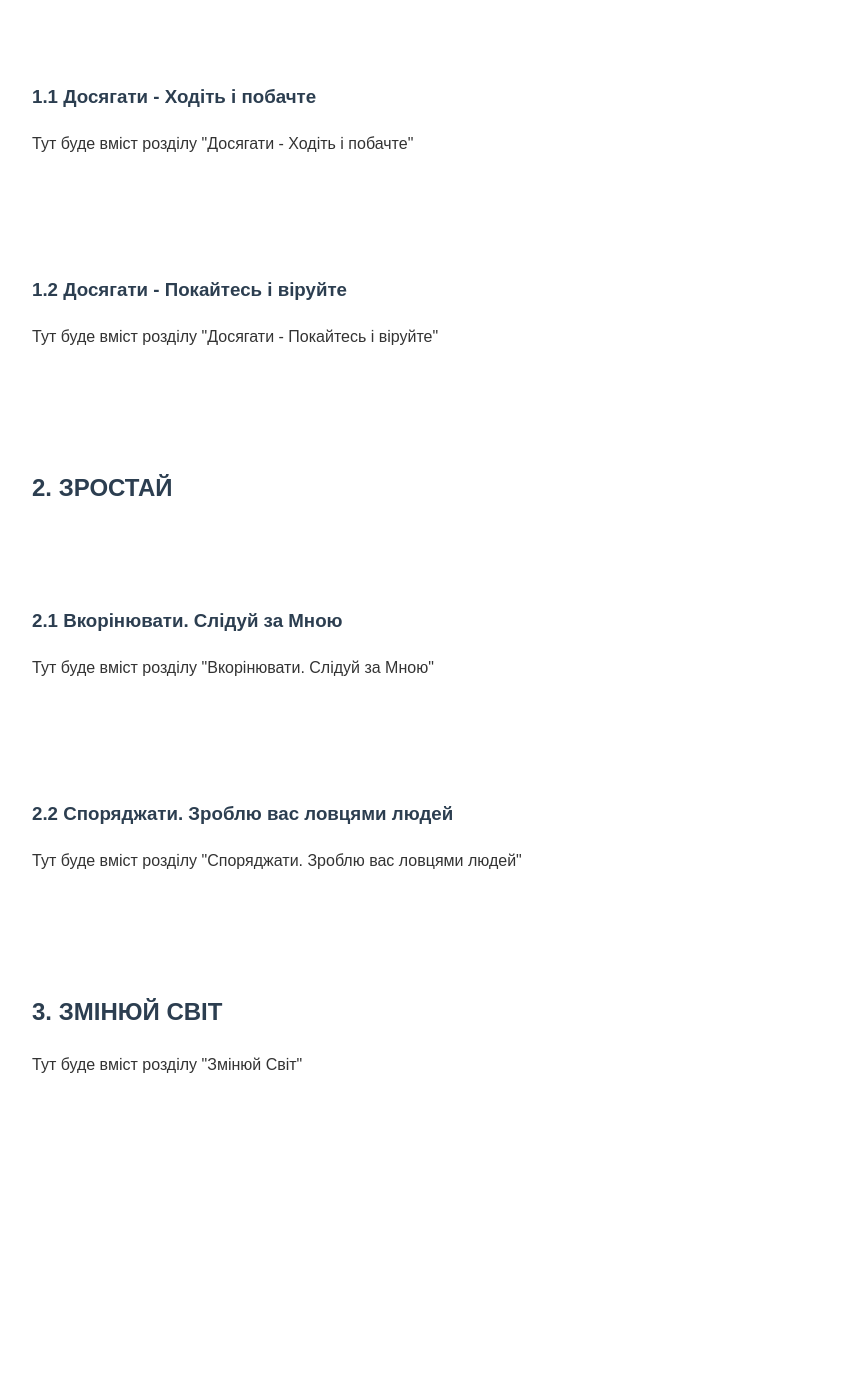
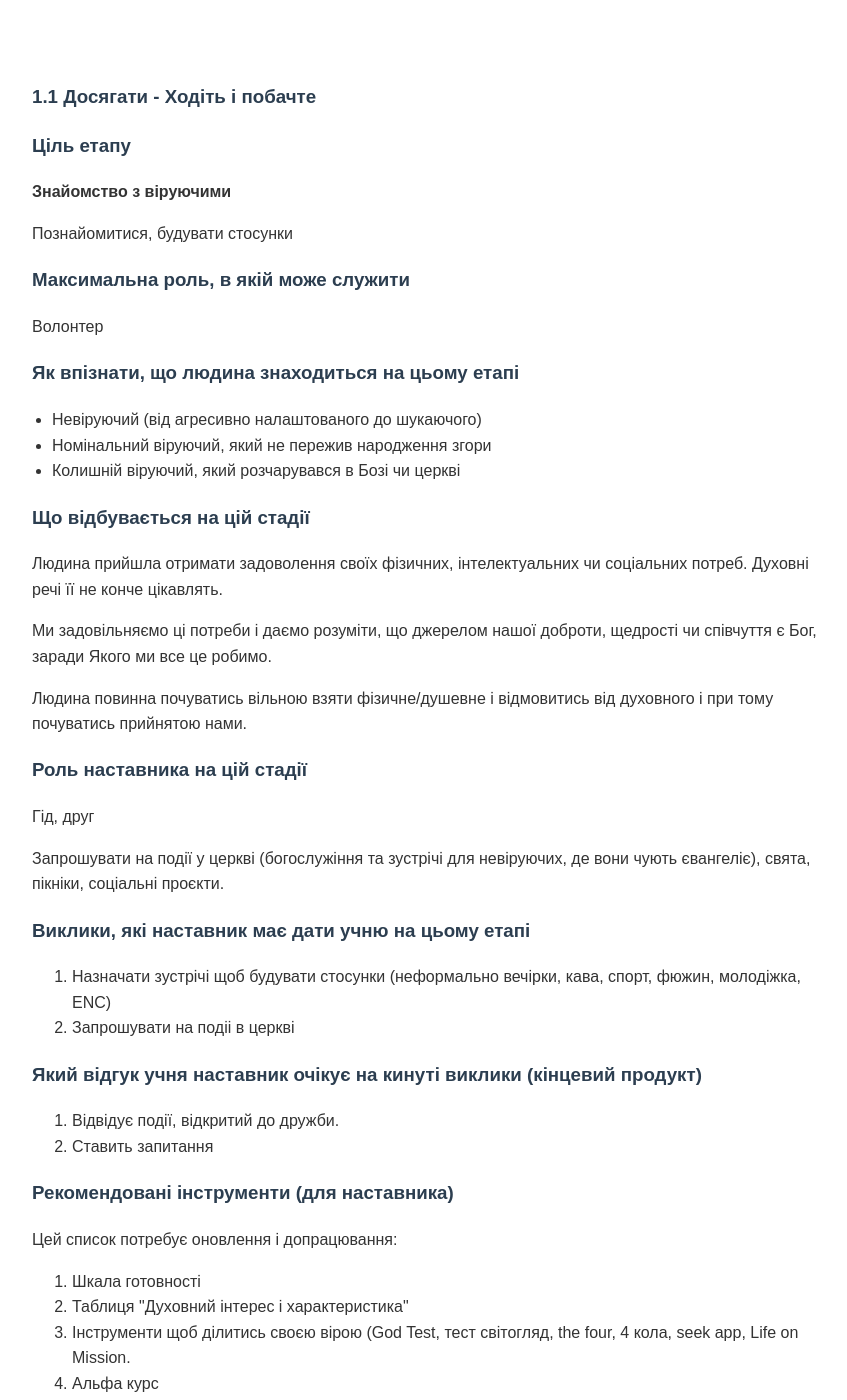
Before and after one commit to lviv-igor/etapy, a plain HTML site: page index.html in a window 1280 px wide. Shown: the part 356-1756 px from the top of the page, without its empty margins (208-1055 px from the left). Before the commit the page ends 1493 px from the top, so only its background shows below. Drawn offline with Linux system fonts and the light colour scheme.

Commit message:
Update index.html

```diff
--- a/index.html
+++ b/index.html
@@ -113,7 +113,49 @@
 
             <div id="dosyagaty-hodit" class="section">
                 <h3>1.1 Досягати - Ходіть і побачте</h3>
-                <p>Тут буде вміст розділу "Досягати - Ходіть і побачте"</p>
+                <h3>Ціль етапу</h3>
+    <p><strong>Знайомство з віруючими</strong></p>
+    <p>Познайомитися, будувати стосунки</p>
+
+    <h3>Максимальна роль, в якій може служити</h3>
+    <p>Волонтер</p>
+
+    <h3>Як впізнати, що людина знаходиться на цьому етапі</h3>
+    <ul>
+        <li>Невіруючий (від агресивно налаштованого до шукаючого)</li>
+        <li>Номінальний віруючий, який не пережив народження згори</li>
+        <li>Колишній віруючий, який розчарувався в Бозі чи церкві</li>
+    </ul>
+
+    <h3><strong>Що відбувається на цій стадії</strong></h3>
+    <p>Людина прийшла отримати задоволення своїх фізичних, інтелектуальних чи соціальних потреб. Духовні речі її не конче цікавлять.</p>
+    <p>Ми задовільняємо ці потреби і даємо розуміти, що джерелом нашої доброти, щедрості чи співчуття є Бог, заради Якого ми все це робимо.</p>
+    <p>Людина повинна почуватись вільною взяти фізичне/душевне і відмовитись від духовного і при тому почуватись прийнятою нами.</p>
+
+    <h3>Роль наставника <strong>на цій стадії</strong></h3>
+    <p>Гід, друг</p>
+    <p>Запрошувати на події у церкві (богослужіння та зустрічі для невіруючих, де вони чують євангеліє), свята, пікніки, соціальні проєкти.</p>
+
+    <h3>Виклики, які наставник має дати учню на цьому етапі</h3>
+    <ol>
+        <li>Назначати зустрічі щоб будувати стосунки (неформально вечірки, кава, спорт, фюжин, молодіжка, ENC)</li>
+        <li>Запрошувати на подіі в церкві</li>
+    </ol>
+
+    <h3>Який відгук учня наставник очікує на кинуті виклики (кінцевий продукт)</h3>
+    <ol>
+        <li>Відвідує події, відкритий до дружби.</li>
+        <li>Ставить запитання</li>
+    </ol>
+
+    <h3>Рекомендовані інструменти (для наставника)</h3>
+    <p>Цей список потребує оновлення і допрацювання:</p>
+    <ol>
+        <li>Шкала готовності</li>
+        <li>Таблиця "Духовний інтерес і характеристика"</li>
+        <li>Інструменти щоб ділитись своєю вірою (God Test, тест світогляд, the four, 4 кола, seek app, Life on Mission.</li>
+        <li>Альфа курс</li>
+    </ol>
             </div>
 
             <div id="dosyagaty-pokaytes" class="section">
```
